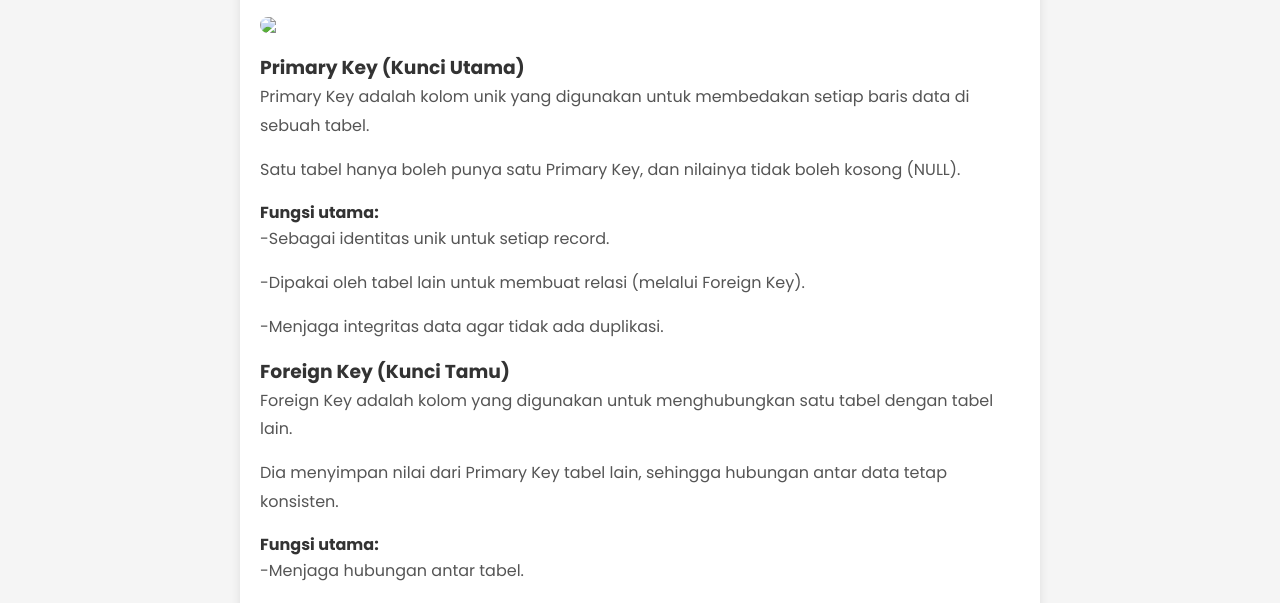
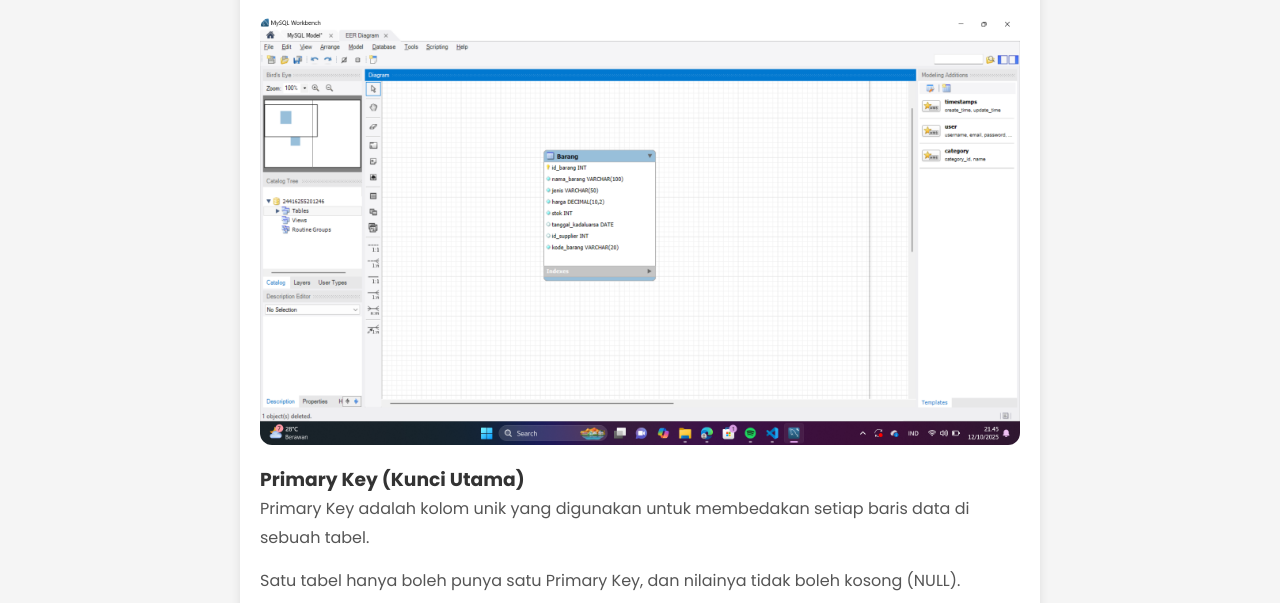
Before and after one commit to chandra7251/Blog-Pribadi, a plain HTML site: page post7.html in a window 1280 px wide. Shown: the part 196-799 px from the top of the page. Drawn offline with Linux system fonts and the light colour scheme.

Commit message:
Update post7.html

```diff
--- a/post7.html
+++ b/post7.html
@@ -35,7 +35,7 @@
   <section class="post-detail">
     <h1>Apa itu Primary Key, Foregent Key, Candidate Key?</h1>
     <!-- Gambar post -->
-    <img src="img/Candidate Key.png" class="post-image">
+    <img src="img/Candidate.png" class="post-image">
     <!-- Konten analogi -->
     <h3>Primary Key (Kunci Utama)</h3>
     <p>Primary Key adalah kolom unik yang digunakan untuk membedakan setiap baris data di sebuah tabel.</p>
```
